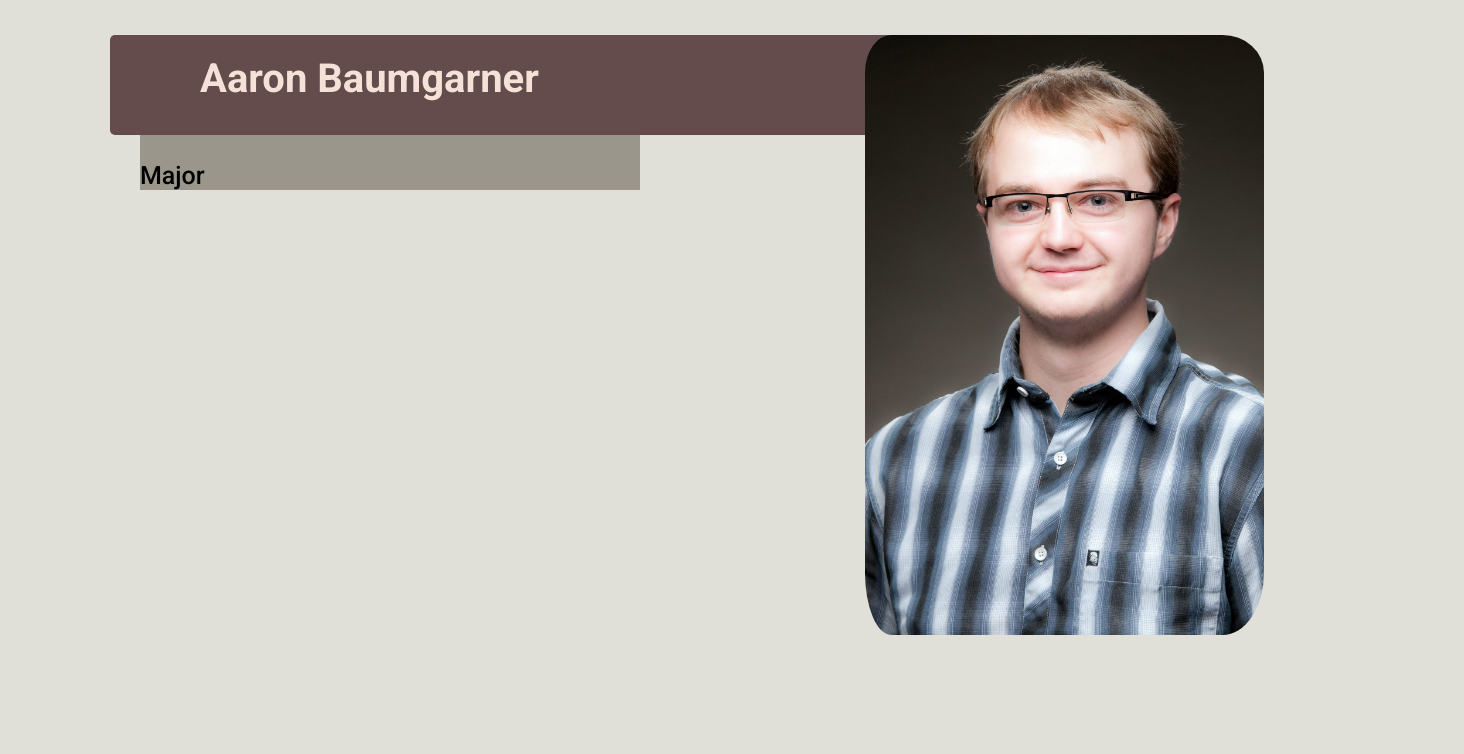
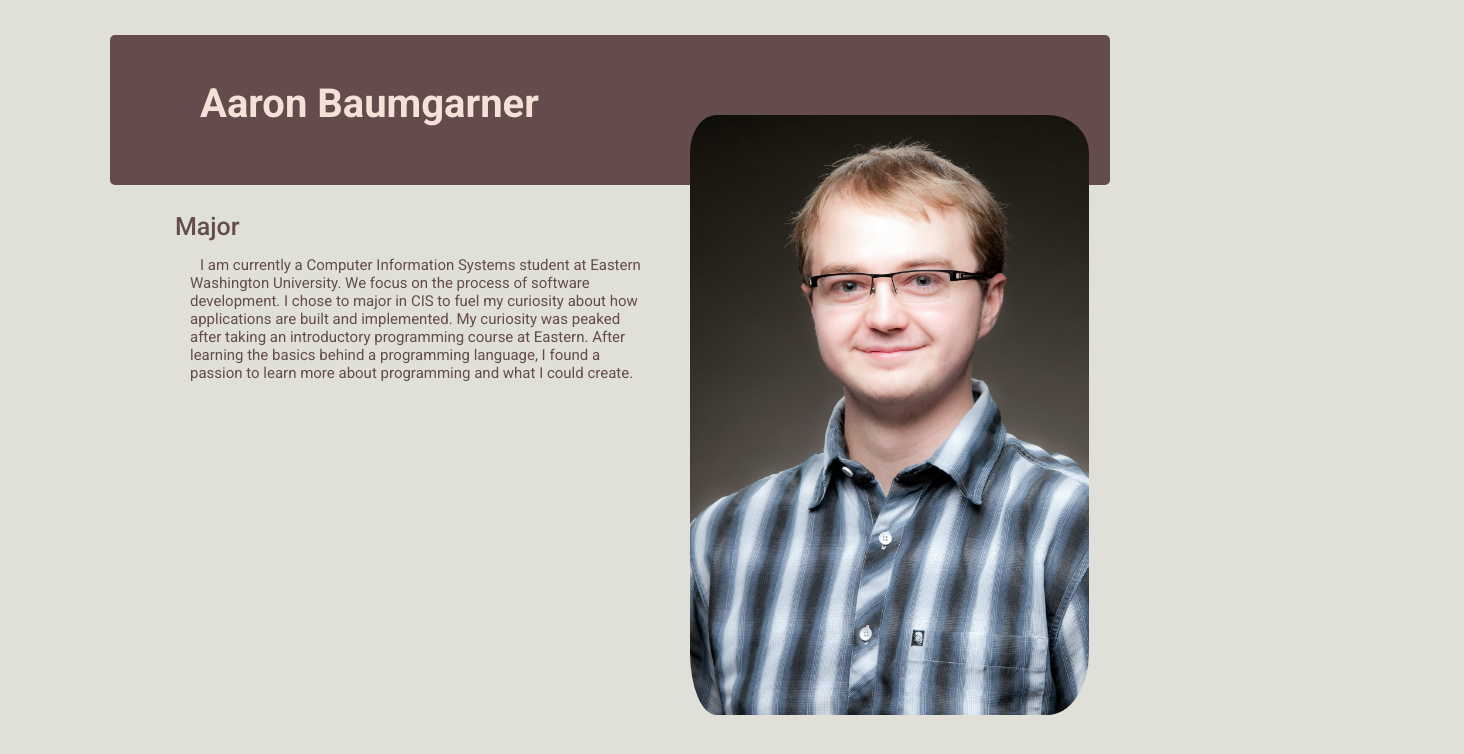
Before and after one commit to abaumgarner/p1-bio, a plain HTML site: page index.html in a window 1280 px wide. Shown: the whole page, 1464 px wide, since content can reach past the window. Drawn offline with Linux system fonts and the light colour scheme.

Commit message:
Added content and design

```diff
--- a/css/styles.css
+++ b/css/styles.css
@@ -11,14 +11,15 @@ p {
 #profilepicture {
     max-height: 600px;
     display: inline;
+    border-radius: 10%;
     padding: 25px 0 0 15px;
-    margin: -130px 200px;
-    border-radius: 10%;
+    margin-top: -100px;
+    margin-left: -60px;
 }
 
 #titlename {
     font-weight: 700;
-    padding: 20px 0 0 50px;
+    padding: 45px 0 0 50px;
     font-size: 40px;
     margin-top: 40px;
     margin-left: 40px;
@@ -28,22 +29,35 @@ p {
 .sectionhead {
     font-weight: 500;
     font-size: 25px;
+    margin-left: 20px;
+    margin-bottom: 0px;
+    color: #644c4c;
 }
 
 #header {
     background: #644c4c;
     width: 100%;
-    height: 100px;
+    height: 150px;
     margin: -5px -30px;
     border-radius: 5px;
 }
 
+#bdy {
+    height: 100%;
+    padding-top: 5px;
+    padding-right: 40px;
+    padding-left: 15px;
+    margin-top: -8px;
+    margin-right: -30px;
+    width: 500px;
+}
+
 #content {
-    background: #9a968b;
-    height: 100%;
-    padding-top: 1px;
-    margin-top: -5px;
-    width: 500px;
+    margin-top: 17;
+    font-size: 15px;
+    text-indent: 10px;
+    padding-left: 35px;
+    color: #644c4c;
 }
 
 /* Show Grid */
--- a/index.html
+++ b/index.html
@@ -23,14 +23,15 @@
                 </div>
             </div>
             <!-- Second Row, 1st Col -->
-            <div class="grid_6 alpha">
-                <div id="content">
+            <div class="grid_7 alpha">
+                <div id="bdy">
                     <p class="sectionhead">Major</p>
+                    <p id="content">I am currently a Computer Information Systems student at Eastern Washington University. We focus on the process of software development. I chose to major in CIS to fuel my curiosity about how applications are built and implemented. My curiosity was peaked after taking an introductory programming course at Eastern. After learning the basics behind a programming language, I found a passion to learn more about programming and what I could create.</p>
                 </div>
             </div>
 
             <!-- Second Row, 2nd Col -->
-            <div class="grid_6 omega">
+            <div class="grid_5 omega">
                 <img src="img/me.jpg" alt="" id="profilepicture"/>
             </div>
 
```
